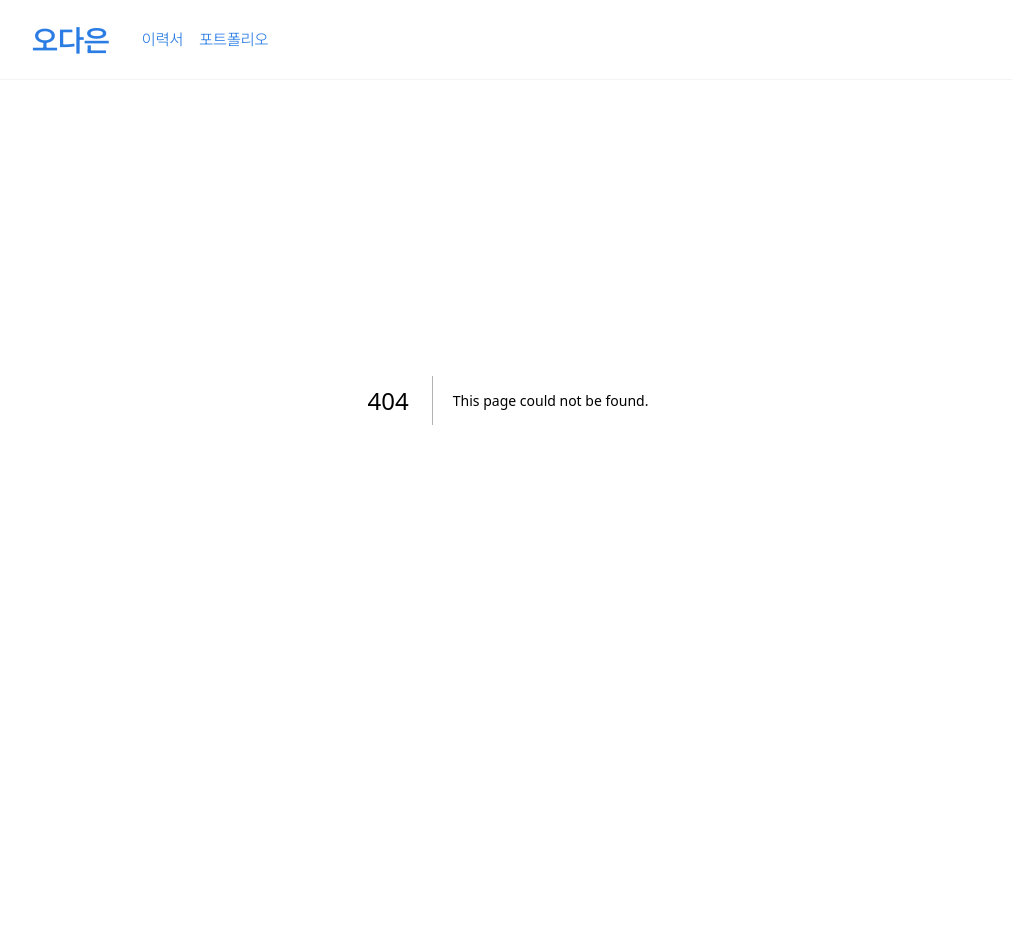
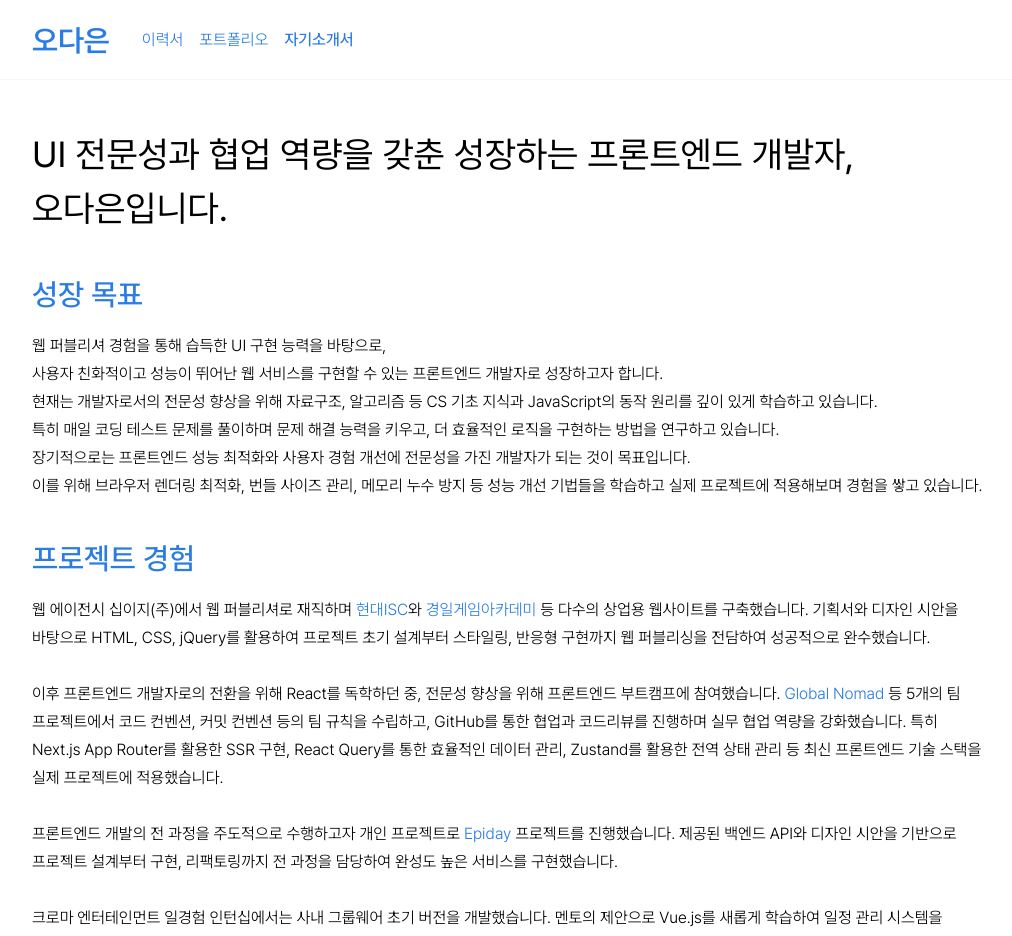
Before and after one commit to O-daeun/portfolio, a Next.js app: page /introduce in a window 1280 px wide. Before the commit this address had no page. Shown: the top 936 px of the page, without its empty margins (132-1144 px from the left). Before the commit the page ends 800 px from the top, so only its background shows below. Built offline with nearby package versions, Linux system fonts and the light colour scheme.

Commit message:
feat: 자기소개서 페이지 추가

```diff
--- /dev/null
+++ b/app/introduce/page.tsx
@@ -0,0 +1,111 @@
+import BlankLink from '@/components/blank-link';
+import InnerLayout from '@/components/inner-layout';
+import SectionTitle from '@/components/pages/resume-page/section-title';
+
+export default function IntroducePage() {
+  return (
+    <InnerLayout className="my-20 sm:my-32">
+      <h1 className="mb-10 text-[28px] !leading-[1.5] sm:text-4xl">
+        UI 전문성과 협업 역량을 갖춘 성장하는 프론트엔드 개발자, 오다은입니다.
+      </h1>
+      <section>
+        <SectionTitle className="!text-2xl sm:!text-3xl">성장 목표</SectionTitle>
+        <div className="mt-5 font-light leading-[1.75]">
+          웹 퍼블리셔 경험을 통해 습득한 UI 구현 능력을 바탕으로, <br />
+          사용자 친화적이고 성능이 뛰어난 웹 서비스를 구현할 수 있는 프론트엔드 개발자로 성장하고자
+          합니다. <br />
+          현재는 개발자로서의 전문성 향상을 위해 자료구조, 알고리즘 등 CS 기초 지식과 JavaScript의
+          동작 원리를 깊이 있게 학습하고 있습니다. <br />
+          특히 매일 코딩 테스트 문제를 풀이하며 문제 해결 능력을 키우고, 더 효율적인 로직을 구현하는
+          방법을 연구하고 있습니다. <br />
+          장기적으로는 프론트엔드 성능 최적화와 사용자 경험 개선에 전문성을 가진 개발자가 되는 것이
+          목표입니다. <br />
+          이를 위해 브라우저 렌더링 최적화, 번들 사이즈 관리, 메모리 누수 방지 등 성능 개선 기법들을
+          학습하고 실제 프로젝트에 적용해보며 경험을 쌓고 있습니다.
+        </div>
+      </section>
+
+      <section className="mt-10">
+        <SectionTitle className="!text-2xl sm:!text-3xl">프로젝트 경험</SectionTitle>
+        <div className="mt-5 font-light leading-[1.75]">
+          웹 에이전시 십이지(주)에서 웹 퍼블리셔로 재직하며{' '}
+          <BlankLink href="https://hyundai-isc.com">현대ISC</BlankLink>와{' '}
+          <BlankLink href="https://www.kiweb.or.kr">경일게임아카데미</BlankLink> 등 다수의 상업용
+          웹사이트를 구축했습니다. 기획서와 디자인 시안을 바탕으로 HTML, CSS, jQuery를 활용하여
+          프로젝트 초기 설계부터 스타일링, 반응형 구현까지 웹 퍼블리싱을 전담하여 성공적으로
+          완수했습니다.
+          <br />
+          <br />
+          이후 프론트엔드 개발자로의 전환을 위해 React를 독학하던 중, 전문성 향상을 위해 프론트엔드
+          부트캠프에 참여했습니다.{' '}
+          <BlankLink href="https://globalnomad-ko.vercel.app">Global Nomad</BlankLink> 등 5개의 팀
+          프로젝트에서 코드 컨벤션, 커밋 컨벤션 등의 팀 규칙을 수립하고, GitHub를 통한 협업과
+          코드리뷰를 진행하며 실무 협업 역량을 강화했습니다. 특히 Next.js App Router를 활용한 SSR
+          구현, React Query를 통한 효율적인 데이터 관리, Zustand를 활용한 전역 상태 관리 등 최신
+          프론트엔드 기술 스택을 실제 프로젝트에 적용했습니다.
+          <br />
+          <br />
+          프론트엔드 개발의 전 과정을 주도적으로 수행하고자 개인 프로젝트로{' '}
+          <BlankLink href="https://github.com/O-daeun/epiday">Epiday</BlankLink> 프로젝트를
+          진행했습니다. 제공된 백엔드 API와 디자인 시안을 기반으로 프로젝트 설계부터 구현,
+          리팩토링까지 전 과정을 담당하여 완성도 높은 서비스를 구현했습니다.
+          <br />
+          <br />
+          크로마 엔터테인먼트 일경험 인턴십에서는 사내 그룹웨어 초기 버전을 개발했습니다. 멘토의
+          제안으로 Vue.js를 새롭게 학습하여 일정 관리 시스템을 구현했으며, 이를 통해 새로운 기술
+          스택에 대한 빠른 적응력을 입증했습니다.
+        </div>
+      </section>
+
+      <section className="mt-10">
+        <SectionTitle className="!text-2xl sm:!text-3xl">협업 경험과 의사소통 방식</SectionTitle>
+        <div className="mt-5 font-light leading-[1.75]">
+          웹 퍼블리셔 재직 시절과 부트캠프에서의 다양한 협업 경험을 통해 효과적인 의사소통 방식을
+          체득했습니다.
+          <br />
+          <br />
+          웹 에이전시에서는 기획자, 디자이너, 개발자와 긴밀히 협력하며 프로젝트를 진행했습니다.
+          <br />
+          기획서와 디자인 시안을 꼼꼼히 검토하고, 불명확한 부분은 즉시 확인하여 오해 없이 작업을
+          진행했습니다. <br />
+          특히 개발 단계에서 백엔드 개발자와 원활히 소통하며 데이터 연동이 필요한 UI 요소들을
+          효과적으로 구현했습니다.
+          <br />
+          <br />
+          부트캠프에서는 5개의 팀 프로젝트를 통해 다양한 역할을 경험했습니다.
+          <br />
+          3번의 팀장 경험에서는 팀원들의 의견을 존중하되 적절한 시점에 결단을 내리는 리더십의
+          중요성을 배웠습니다. <br />
+          팀원으로 참여했을 때는 적극적으로 의견을 개진하면서도 팀의 결정을 존중하며 프로젝트의
+          완성도를 높이는 데 집중했습니다.
+          <br />
+          <br />
+          GitHub를 활용한 협업 과정에서는 프로젝트 초반에 팀원들과 합의한 코드 컨벤션을 적용하여
+          일관된 코드 스타일을 유지했으며, 명확한 커밋 메시지와 PR 설명을 작성하여 팀원들의 리뷰가
+          용이하도록 했습니다. 코드 리뷰를 통해 서로의 코드를 개선하고 새로운 기술을 학습하는 등 팀
+          전체의 성장을 경험했습니다. (
+          <BlankLink href="https://github.com/Taskify-2team/Taskuit/wiki/Coding-Conventions">
+            팀 프로젝트 Taskuit 코드 컨벤션
+          </BlankLink>
+          )
+          <br />
+          <br />
+          이러한 경험들을 통해 긍정적인 분위기 속에서 상호 존중하는 소통이 성공적인 협업의 기반임을
+          깨달았습니다.
+        </div>
+      </section>
+
+      <section className="mt-10">
+        <SectionTitle className="!text-2xl sm:!text-3xl">체력 및 스트레스 관리</SectionTitle>
+        <div className="mt-5 font-light leading-[1.75]">
+          주 2회 정기적인 풋살 활동을 통해 체력과 스트레스를 관리하고 있습니다. <br />
+          3년 가까이 지속해온 풋살은 단순한 취미를 넘어 체력 관리와 팀워크를 배우는 좋은 기회가
+          되었습니다. <br />
+          특히 개발자로서 장시간 집중력이 필요한 업무를 수행하기 위해서는 체력 관리가 중요하다고
+          생각하여, <br />
+          규칙적인 운동을 통해 업무 효율을 높이고자 노력하고 있습니다.
+        </div>
+      </section>
+    </InnerLayout>
+  );
+}
--- a/components/header.tsx
+++ b/components/header.tsx
@@ -29,6 +29,7 @@ export default function Header() {
           <nav className="flex gap-4">
             <NavLink href="/resume">이력서</NavLink>
             <NavLink href="/portfolio">포트폴리오</NavLink>
+            <NavLink href="/introduce">자기소개서</NavLink>
           </nav>
         </InnerLayout>
       </div>
```
